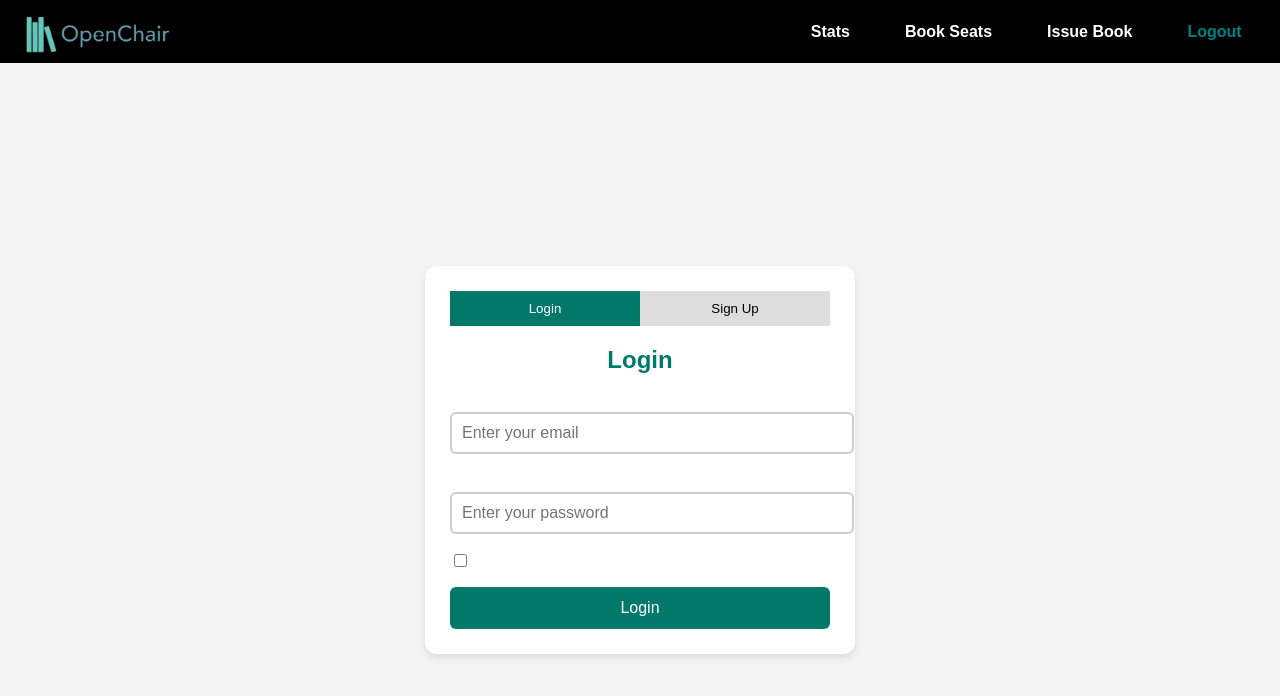
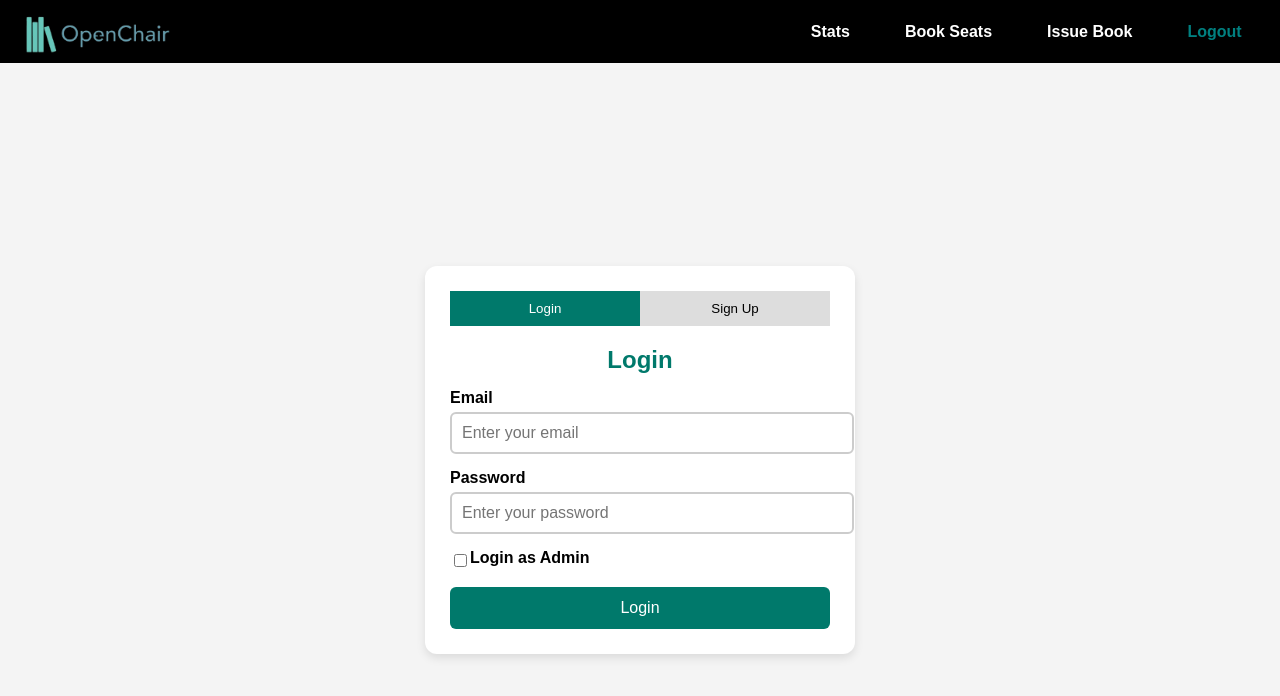
Before and after one commit to GaurangPandey2912/Library-Seat-Reservation-System, a React (Create React App) app in the folder lsr/Frontend/: page /Login in a window 1280 px wide. Shown: the top 696 px of the page. Built offline with nearby package versions, Linux system fonts and the light colour scheme.

Commit message:
login css updated

```diff
--- a/lsr/Frontend/src/Pages/Login.css
+++ b/lsr/Frontend/src/Pages/Login.css
@@ -10,7 +10,7 @@ body {
 nav {
   background: #000000;
   color: white;
-  padding: 0.1rem 0.1rem; /* Reduced padding */
+  padding: 0.1rem 0.1rem;
   display: flex;
   justify-content: space-between;
   align-items: center;
@@ -19,7 +19,7 @@ nav ul {
   list-style: none;
   display: flex;
   gap: 15px;
-  font-size:1rem
+  font-size:1rem;
 }
 nav ul li a{
   text-decoration: none;
@@ -48,13 +48,14 @@ nav ul li {
 nav ul li a:hover {
   color: #d1ecff;
 }
+
 /* Authentication Form Styling */
 .auth-container {
   display: flex;
   justify-content: center;
   align-items: center;
   height: 100vh;
-  margin-top: 60px; /* Adjust to prevent overlap with fixed navbar */
+  margin-top: 60px;
 }
 
 .auth-box {
@@ -113,6 +114,7 @@ nav ul li a:hover {
   display: block;
   font-weight: bold;
   margin-bottom: 5px;
+  color: black; /* Ensure label text is visible */
 }
 
 /* Styled Input Fields */
@@ -124,6 +126,8 @@ nav ul li a:hover {
   font-size: 16px;
   transition: border 0.3s, box-shadow 0.3s;
   outline: none;
+  color: black; /* Ensure text inside input fields is visible */
+  background-color: white; /* Keep background white */
 }
 
 .styled-input:focus {
@@ -137,8 +141,9 @@ nav ul li a:hover {
   align-items: center;
 }
 
-.checkbox-container input {
-  margin-right: 5px;
+.checkbox-container label {
+  color: black; /* Make text visible against the background */
+  font-weight: bold;
 }
 
 /* Submit Button */
```
